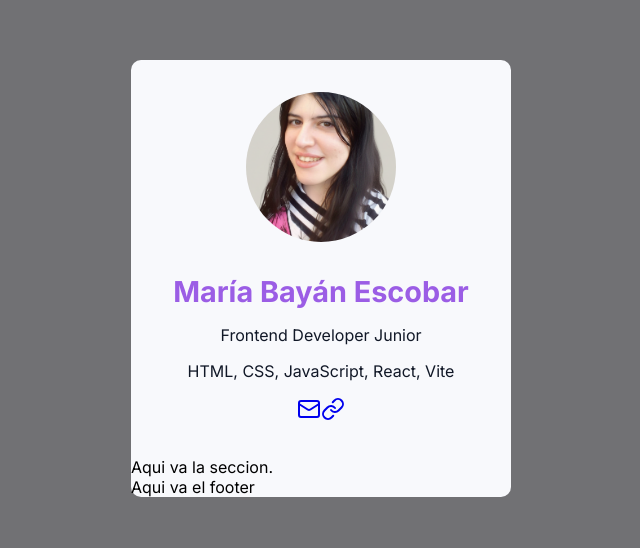
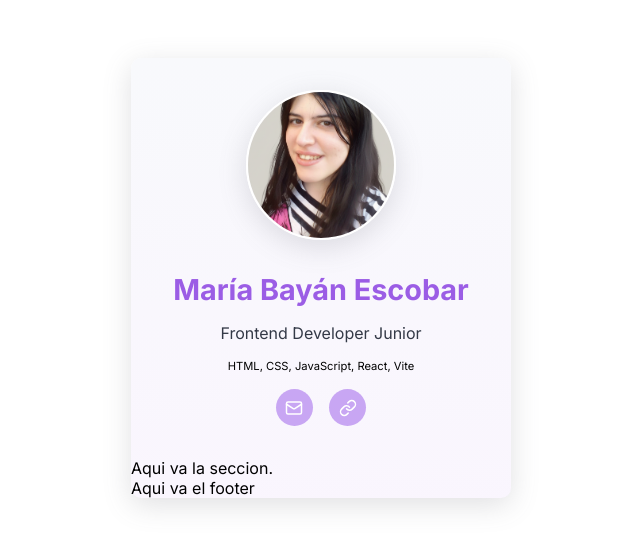
Before and after one commit to MariaBayan-Dev/Digital-Business-Card, a React (Vite) app: page / in a window 1280 px wide. Shown: the part 122-670 px from the top of the page, without its empty margins (319-959 px from the left). Built offline with nearby package versions, Linux system fonts and the light colour scheme; a web font is replaced by a local one.

Commit message:
CSS Header terminado.

```diff
--- a/package.json
+++ b/package.json
@@ -12,7 +12,8 @@
   "dependencies": {
     "lucide-react": "^1.26.0",
     "react": "^19.2.7",
-    "react-dom": "^19.2.7"
+    "react-dom": "^19.2.7",
+    "react-icons": "^5.7.0"
   },
   "devDependencies": {
     "@eslint/js": "^10.0.1",
--- a/src/App.css
+++ b/src/App.css
@@ -15,13 +15,45 @@ header img{
     border-radius: 50%;
     object-fit: cover;
     margin-bottom: 1rem;
+    border: 2px solid white;
+    box-shadow: rgba(100, 100, 111, 0.2) 0px 7px 29px 0px;
 }
 
-header h1{
+.header__title{
     color: var(--primary-color);
     font-size: 1.8rem;
 }
 
-header p{
+.header__subtitle{
     color: var(--text-color);
+    opacity: 0.85;
+    font-size: 1rem;
 }
+
+.header__tech{
+    font-size: 0.70rem;
+}
+
+.contact-links{
+    display: flex;
+    gap: 1rem;
+}
+
+.contact-links a{
+    display: flex;
+    justify-content: center;
+    align-items: center;
+    text-decoration: none;
+}
+
+.contact__btn{
+    background-color: var(--secondary-color);
+    color: white;
+    padding: 0.6rem;
+    border-radius: 50%;
+    transition: background-color 0.3s ease;
+}
+
+.contact__btn:hover{
+    background-color: var(--color-accent);
+}
--- a/src/components/ProfileHeader.jsx
+++ b/src/components/ProfileHeader.jsx
@@ -10,11 +10,11 @@ export default function ProfileHeader(){
             <p className="header__tech">HTML, CSS, JavaScript, React, Vite</p>
 
             <div className="contact-links">
-                <a href="mailto:mariabayanescobar@gmail.com" rel="noopener noreferrer" target="_blank">
-                    <Mail />
+                <a className="contact__btn" href="mailto:mariabayanescobar@gmail.com" rel="noopener noreferrer" target="_blank">
+                    <Mail size={18} />
                 </a>
-                <a href="https://mariabayan.netlify.app/" rel="noopener noreferrer" target="_blank">
-                    <Link />
+                <a className="contact__btn" href="https://mariabayan.netlify.app/" rel="noopener noreferrer" target="_blank">
+                    <Link size={18} />
                 </a>
             </div>
         </header>
--- a/src/index.css
+++ b/src/index.css
@@ -36,11 +36,12 @@ body{
     justify-content: center;
     align-items: center;
     font-family: var(--font-text);
-    background-color: var(--intro-color);
+    background-color: var(--section-light);
 }
 
 #root{
     width: 380px;
-    background-color: var(--bg-color);
+    background: linear-gradient(var(--bg-color),rgba(152, 70, 229, 0.05));
     border-radius: 10px;
+    box-shadow: rgba(100, 100, 111, 0.2) 0px 7px 29px 0px;
 }
```
Also changed, not shown: 1 other file (tests, documents, lock files or other folders).
